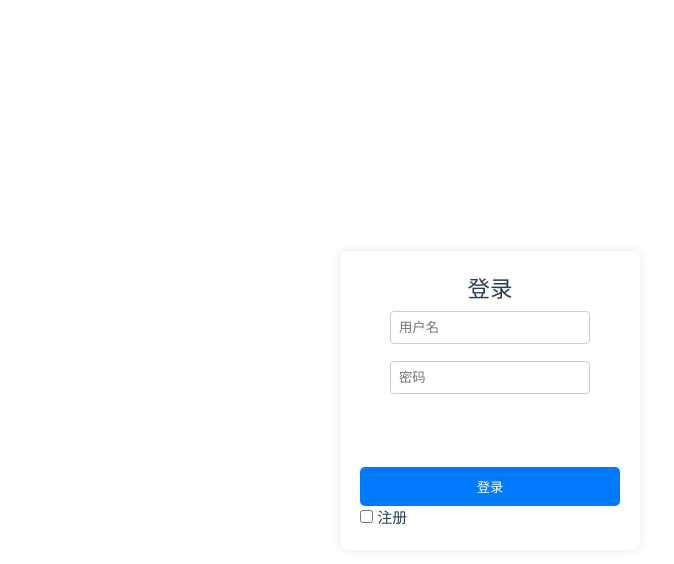
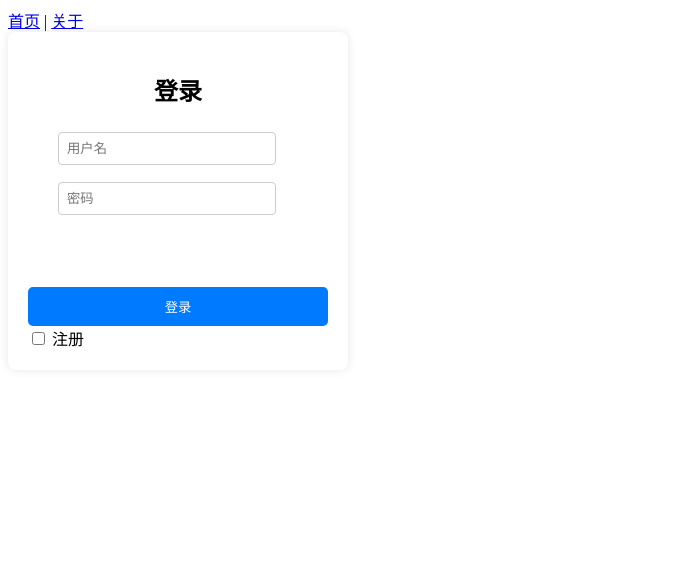
Before and after one commit to KomeijiHelper/KomeijiHelper, a Vue app in the folder frontend/komeiji/: page / in a window 1280 px wide. Shown: the top 564 px of the page, without its empty margins (0-674 px from the left). Built offline with nearby package versions, Linux system fonts and the light colour scheme.

Commit message:
feat: router on frontend

```diff
--- a/frontend/komeiji/package.json
+++ b/frontend/komeiji/package.json
@@ -10,7 +10,8 @@
   },
   "dependencies": {
     "axios": "^1.7.9",
-    "vue": "^3.5.13"
+    "vue": "^3.5.13",
+    "vue-router": "^4.5.0"
   },
   "devDependencies": {
     "@vitejs/plugin-vue": "^5.2.1",
--- a/frontend/komeiji/src/App.vue
+++ b/frontend/komeiji/src/App.vue
@@ -1,81 +1,7 @@
 <template>
-  <div class="login-container">
-    <h2>登录</h2>
-
-    <!-- 用户名输入框 -->
-    <InputBlank ref="usernameRef" :x="50" :y="60" placeholder="用户名" />
-
-    <!-- 密码输入框 -->
-    <InputBlank ref="passwordRef" :x="50" :y="110" placeholder="密码" type="password" />
-
-    <!-- 登录按钮 -->
-    <button class="login-button" @click="handleLogin">登录</button>
-
-    <label>
-      <input type="checkbox" v-model="isRegistering" />
-      {{ "注册" }}
-    </label>
-  </div>
+  <nav>
+    <router-link to="/">首页</router-link> |
+    <router-link to="/about">关于</router-link>
+  </nav>
+  <router-view></router-view>
 </template>
-
-<script setup>
-import { ref } from "vue";
-import InputBlank from "./components/InputBlank.vue";
-import userApi from "@/api/userApi.js";
-
-const usernameRef = ref(null);
-const passwordRef = ref(null);
-const isRegistering = ref(false);
-
-const handleLogin = () => {
-  const username = usernameRef.valueOf().value.getValue();
-  const password = passwordRef.valueOf().value.getValue();
-
-  if (!username || !password) {
-    alert("请输入用户名和密码！");
-    return;
-  }
-
-  if (isRegistering) {
-    userApi.register(username, password).then((res) => {
-      alert(res);
-    })
-  } else {
-    userApi.login(username, password).then((res) => {
-      alert(res);
-    })
-  }
-
-  alert(`登录成功！用户名：${username}`);
-};
-</script>
-
-<style scoped>
-.login-container {
-  width: 300px;
-  padding: 20px;
-  background: #fff;
-  border-radius: 8px;
-  box-shadow: 0 0 10px rgba(0, 0, 0, 0.1);
-  position: relative;
-}
-
-h2 {
-  text-align: center;
-}
-
-.login-button {
-  width: 100%;
-  margin-top: 160px;
-  padding: 10px;
-  background: #007bff;
-  color: white;
-  border: none;
-  border-radius: 5px;
-  cursor: pointer;
-}
-
-.login-button:hover {
-  background: #0056b3;
-}
-</style>
--- /dev/null
+++ b/frontend/komeiji/src/router/index.js
@@ -0,0 +1,24 @@
+// src/router/index.js
+import { createRouter, createWebHistory } from "vue-router";
+import HomeView from "@/views/HomeView.vue";
+import AboutView from "@/views/AboutView.vue";
+
+const routes = [
+    {
+        path: "/",
+        name: "Home",
+        component: HomeView,
+    },
+    {
+        path: "/about",
+        name: "About",
+        component: AboutView,
+    },
+];
+
+const router = createRouter({
+    history: createWebHistory(),
+    routes,
+});
+
+export default router;
--- /dev/null
+++ b/frontend/komeiji/src/views/AboutView.vue
@@ -0,0 +1,13 @@
+<script setup>
+// 这里可以添加逻辑代码
+</script>
+
+<template>
+  <div>
+    <h1>About</h1>
+  </div>
+</template>
+
+<style scoped>
+/* 这里可以添加样式 */
+</style>
--- /dev/null
+++ b/frontend/komeiji/src/views/HomeView.vue
@@ -0,0 +1,80 @@
+<template>
+  <div class="login-container">
+    <h2>登录</h2>
+
+    <InputBlank ref="usernameRef" :x="50" :y="100" placeholder="用户名" />
+
+    <InputBlank ref="passwordRef" :x="50" :y="150" placeholder="密码" type="password" />
+
+    <button class="login-button" @click="handleLogin">登录</button>
+
+    <label>
+      <input type="checkbox" v-model="isRegistering" />
+      {{ "注册" }}
+    </label>
+  </div>
+</template>
+
+<script setup>
+import { ref } from "vue";
+import InputBlank from "@/components/InputBlank.vue";
+import userApi from "@/api/userApi.js";
+import router from "@/router/index.js";
+
+const usernameRef = ref(null);
+const passwordRef = ref(null);
+const isRegistering = ref(false);
+
+const handleLogin = () => {
+  const username = usernameRef.valueOf().value.getValue();
+  const password = passwordRef.valueOf().value.getValue();
+
+  if (!username || !password) {
+    alert("请输入用户名和密码！");
+    return;
+  }
+
+  if (isRegistering) {
+    userApi.register(username, password).then((res) => {
+      alert(res);
+    })
+  } else {
+    userApi.login(username, password).then((res) => {
+      alert(res);
+    })
+  }
+
+  alert(`登录成功！用户名：${username}`);
+  router.push("about")
+};
+</script>
+
+<style scoped>
+.login-container {
+  width: 300px;
+  padding: 20px;
+  background: #fff;
+  border-radius: 8px;
+  box-shadow: 0 0 10px rgba(0, 0, 0, 0.1);
+  position: relative;
+}
+
+h2 {
+  text-align: center;
+}
+
+.login-button {
+  width: 100%;
+  margin-top: 160px;
+  padding: 10px;
+  background: #007bff;
+  color: white;
+  border: none;
+  border-radius: 5px;
+  cursor: pointer;
+}
+
+.login-button:hover {
+  background: #0056b3;
+}
+</style>
```
Also changed, not shown: frontend/komeiji/src/main.js (+6 -5 lines), 1 other file (tests, documents, lock files or other folders).
